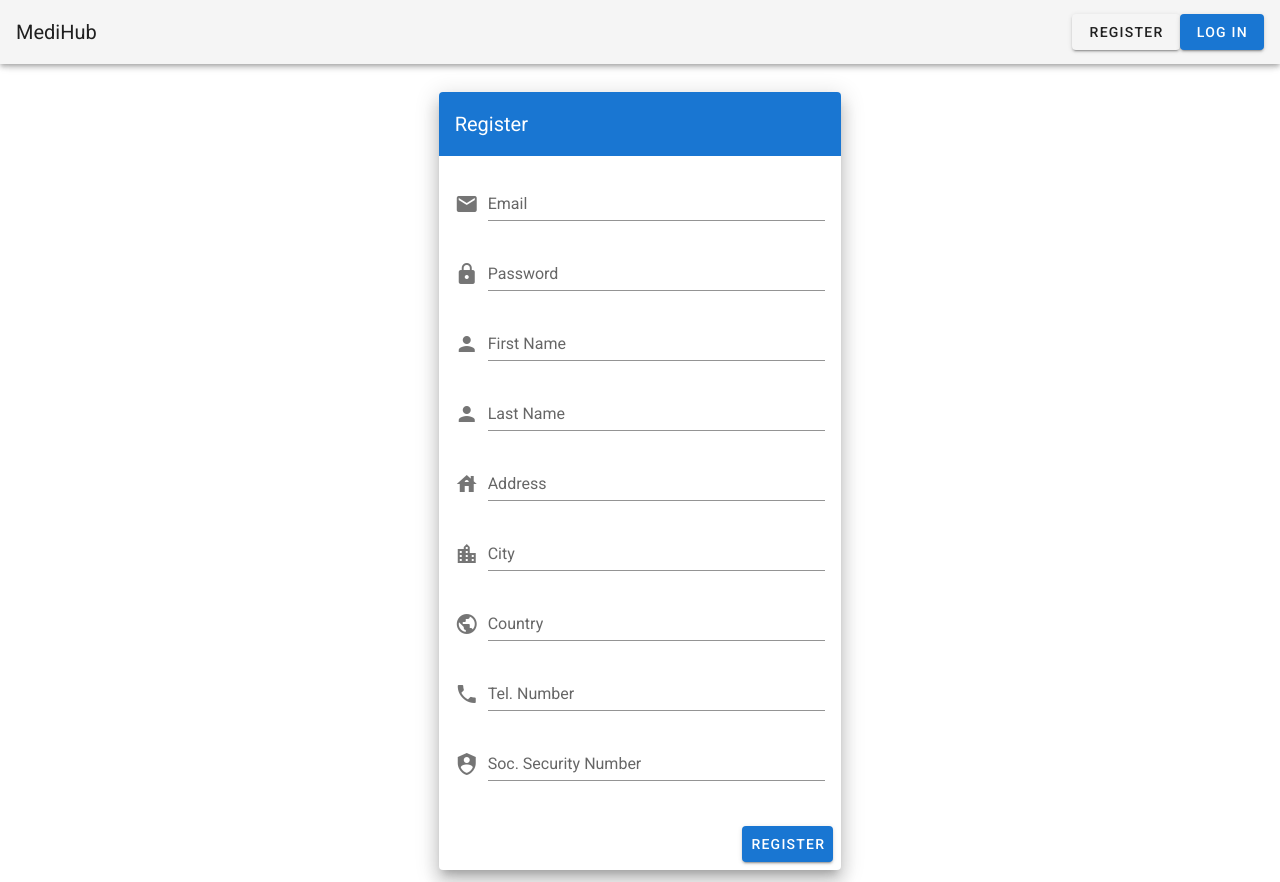
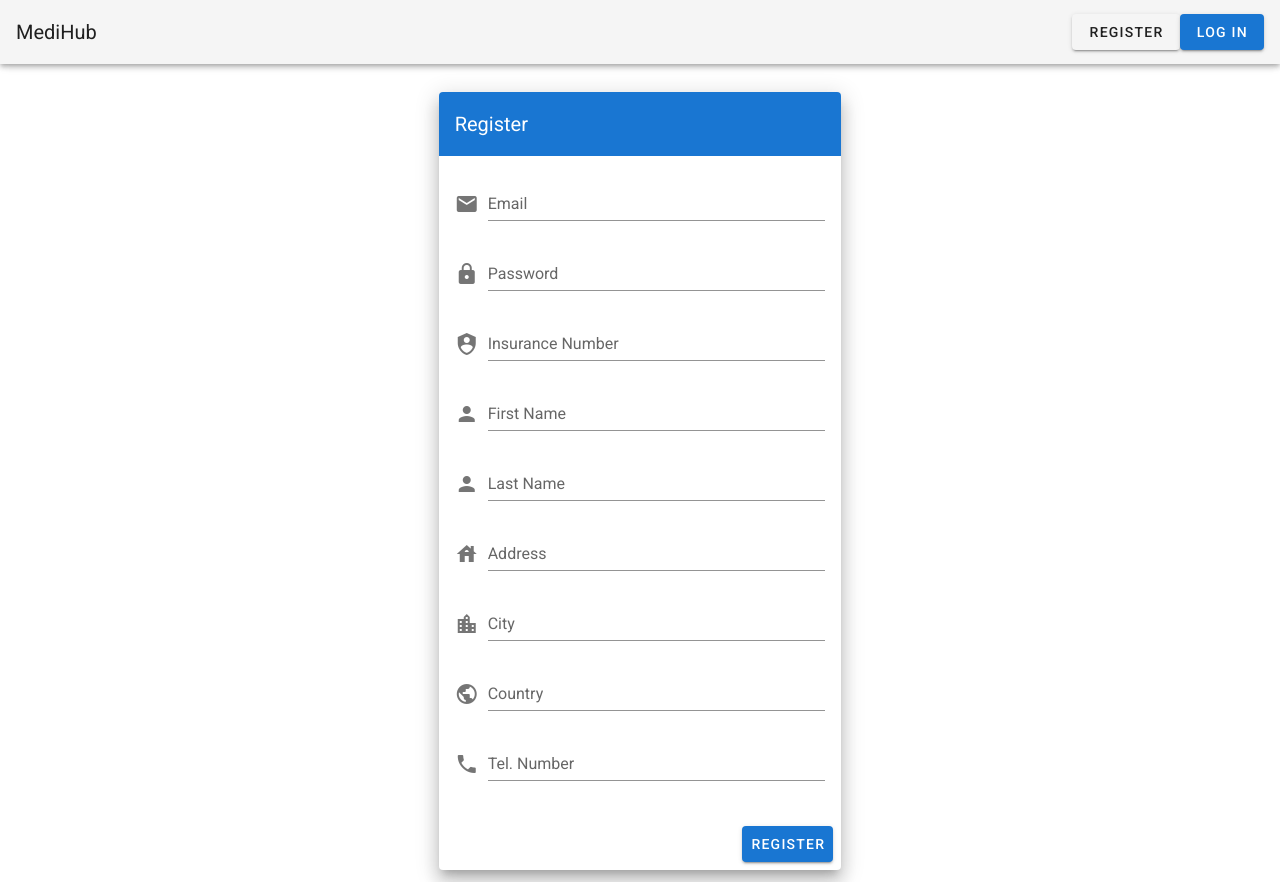
Before and after one commit to matijapetrovic/medihub, a Vue app in the folder medihub-ui/: page /register in a window 1280 px wide. Built offline with nearby package versions, Linux system fonts and the light colour scheme; no server answers.

Commit message:
Changed social security number to insurance number

```diff
--- a/medihub-ui/src/app/patients/_components/PatientRegisterForm.vue
+++ b/medihub-ui/src/app/patients/_components/PatientRegisterForm.vue
@@ -23,6 +23,15 @@
         <PasswordInput
           v-model="password"
         />
+
+        <v-text-field
+          v-model="securityNum"
+          label="Insurance Number"
+          name="insuranceNum"
+          prepend-icon="mdi-shield-account"
+          type="text"
+          required
+        ></v-text-field>
 
         <v-text-field
           v-model="firstName"
@@ -77,15 +86,6 @@
           type="text"
           required
         ></v-text-field>
-
-        <v-text-field
-          v-model="securityNum"
-          label="Soc. Security Number"
-          name="securityNum"
-          prepend-icon="mdi-shield-account"
-          type="text"
-          required
-        ></v-text-field>
       </v-form>
     </v-card-text>
     <v-card-actions>
@@ -116,13 +116,13 @@ export default {
   data: () => ({
     email: '',
     password: '',
+    insuranceNum: '',
     firstName: '',
     lastName: '',
     address: '',
     city: '',
     country: '',
     telephoneNum: '',
-    securityNum: '',
     error: null,
   }),
   methods: {
@@ -132,13 +132,13 @@ export default {
         this.register({
           email: this.email,
           password: this.password,
+          insuranceNum: this.insuranceNum,
           firstName: this.firstName,
           lastName: this.lastName,
           address: this.address,
           city: this.city,
           country: this.country,
           telephoneNum: this.telephoneNum,
-          securityNum: this.securityNum,
         })
           .then(() => {
             this.$router.push('/')
```
